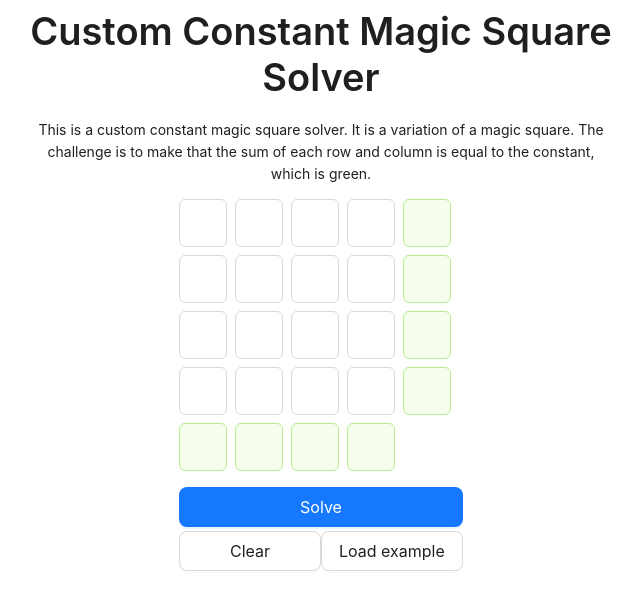
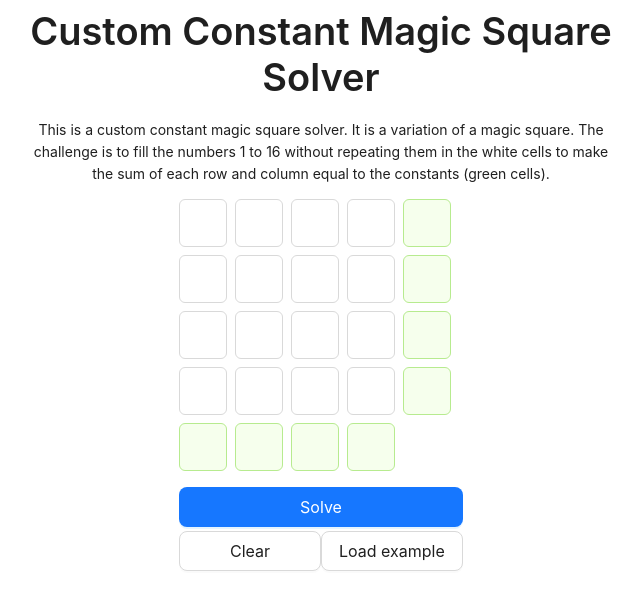
Before and after one commit to alechaye/custom-constant-magic-square-solver, a Next.js app: page / in a window 1280 px wide. Shown: the top 610 px of the page, without its empty margins (319-961 px from the left). Built offline with nearby package versions, Linux system fonts and the light colour scheme.

Commit message:
Added instructions after loading example

```diff
--- a/app/MatrixForm.tsx
+++ b/app/MatrixForm.tsx
@@ -156,13 +156,16 @@ const MatrixForm = () => {
 
   const loadExample = () => {
     clearState();
+    setApiMessage({
+      type: "success",
+      message: "Click on solve to see the solution",
+    });
     setValue("sumConstants", Array(8).fill(34));
     setValue("variables.1", 2);
     setValue("variables.2", 3);
     setValue("variables.4", 5);
     setValue("variables.8", 9);
   };
-
 
   return (
     <div style={{ display: "inline-blok" }}>
--- a/app/page.tsx
+++ b/app/page.tsx
@@ -20,8 +20,9 @@ export default function Home() {
       </Typography.Title>
       <Typography.Paragraph style={{ textAlign: "center" }}>
         This is a custom constant magic square solver. It is a variation of a
-        magic square. The challenge is to make that the sum of each row and
-        column is equal to the constant, which is green.
+        magic square. The challenge is to fill the numbers 1 to 16 without
+        repeating them in the white cells to make the sum of each row and column
+        equal to the constants (green cells).
       </Typography.Paragraph>
       <MatrixForm />
     </main>
```
